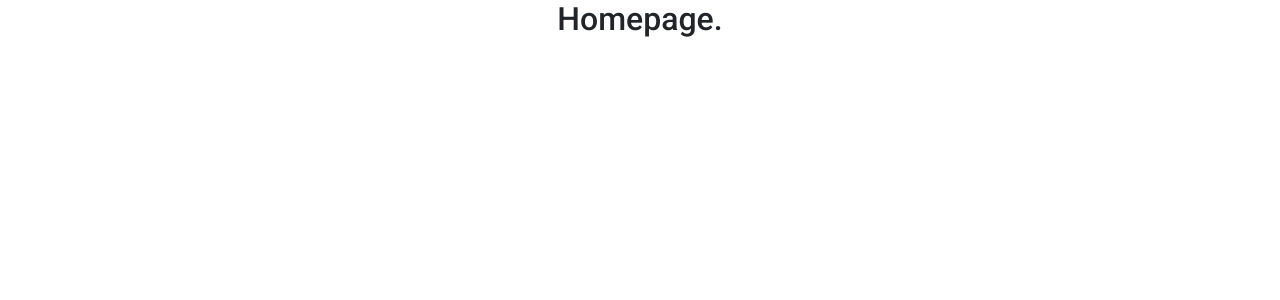
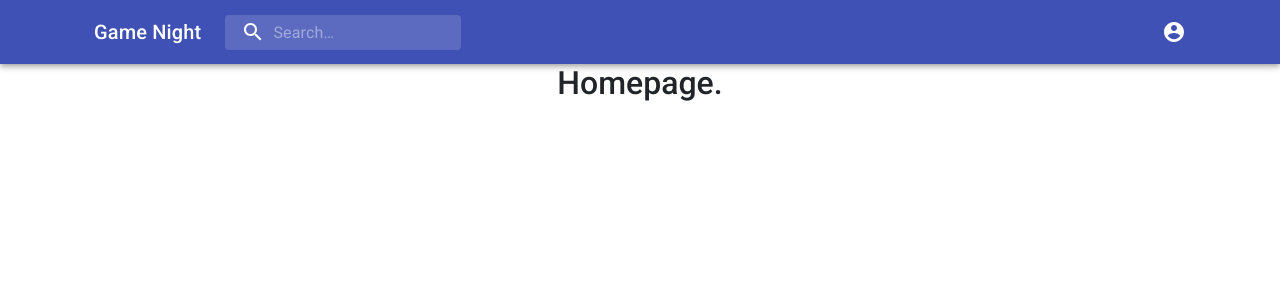
Before and after one commit to Jared-Enck/Capstone-2, a React (Create React App) app in the folder frontend/: page / in a window 1280 px wide. Shown: the top 300 px of the page. Built offline with nearby package versions, Linux system fonts and the light colour scheme; the HTML template or start-up script is replaced by a standard one.

Commit message:
add PrimaryNavBar to App comp and installed material-icons

```diff
--- a/frontend/package.json
+++ b/frontend/package.json
@@ -7,6 +7,7 @@
   "license": "ISC",
   "dependencies": {
     "@material-ui/core": "^4.12.4",
+    "@material-ui/icons": "^4.11.3",
     "@testing-library/jest-dom": "^5.16.5",
     "@testing-library/react": "^13.4.0",
     "@testing-library/user-event": "^13.5.0",
--- a/frontend/src/App.js
+++ b/frontend/src/App.js
@@ -1,11 +1,13 @@
 import "./App.css";
 // import NavBar from "./navBar/NavBar.js";
 import AllRoutes from "./AllRoutes";
+import PrimaryNavBar from "./general/PrimaryNavBar";
 // import UserContextProvider from "./context/UserContextProvider";
 
 export default function App() {
   return (
     <div className="App">
+      <PrimaryNavBar />
       <AllRoutes />
     </div>
   );
--- a/frontend/src/api.js
+++ b/frontend/src/api.js
@@ -50,3 +50,5 @@ class GameNightApi {
     return res.token
   }
 };
+
+module.exports = GameNightApi;
```
Also changed, not shown: 1 other file (tests, documents, lock files or other folders).
